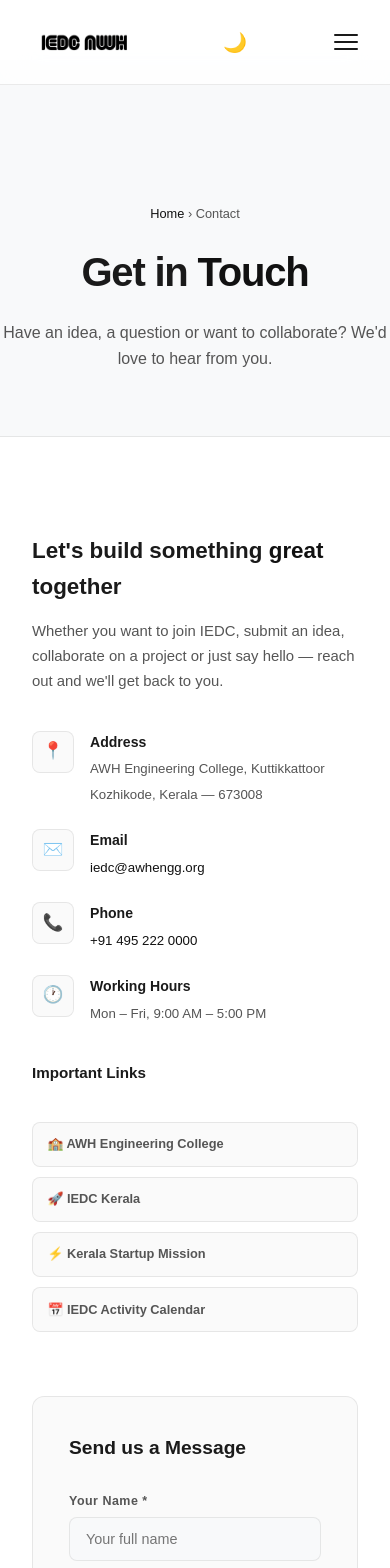
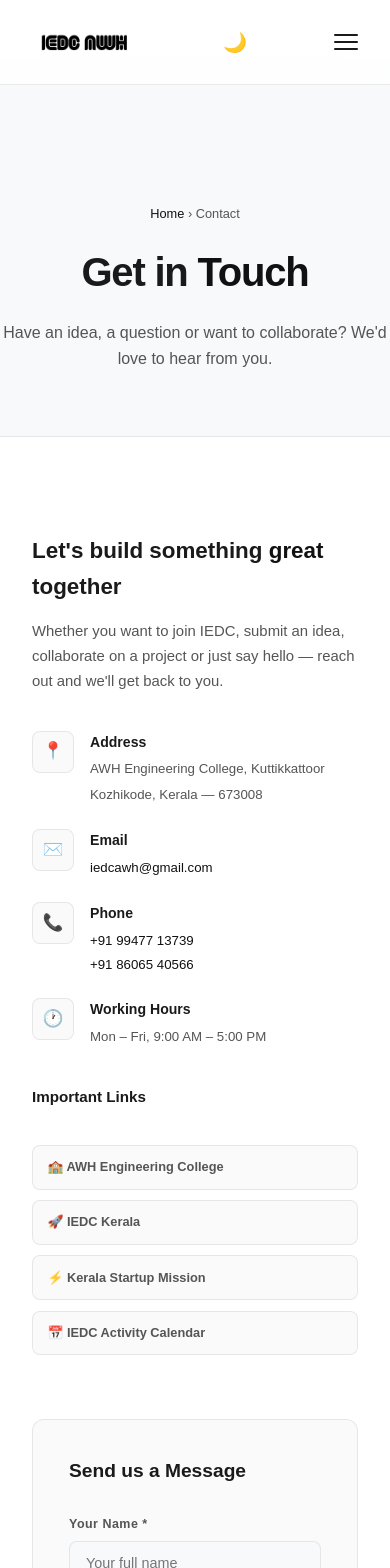
Before and after one commit to Adhilpalangad/iedc_awh, a React (Vite) app in the folder frontend/: page /contact in a window 390 px wide. Shown: the top 1568 px of the page. Built offline with nearby package versions, Linux system fonts and the light colour scheme; a web font is replaced by a local one.

Commit message:
Update email and phone number contact details in Contact page and Footer

```diff
--- a/frontend/src/components/Footer.jsx
+++ b/frontend/src/components/Footer.jsx
@@ -50,8 +50,8 @@ const Footer = () => {
           <div className="fc">
             <h4>Contact Us</h4>
             <p>AWH Engineering College<br/>Kuttikkattoor, Kozhikode<br/>Kerala — 673008</p>
-            <a href="mailto:iedc@awhengg.org">iedc@awhengg.org</a>
-            <a href="tel:+914952220000">+91 495 222 0000</a>
+            <a href="mailto:iedcawh@gmail.com">iedcawh@gmail.com</a>
+            <a href="tel:+919947713739">+91 99477 13739</a>
           </div>
         </div>
 
--- a/frontend/src/pages/Contact.jsx
+++ b/frontend/src/pages/Contact.jsx
@@ -99,15 +99,16 @@ const Contact = () => {
                 <div className="con-icon">✉️</div>
                 <div className="con-it">
                   <strong>Email</strong>
-                  <a href="mailto:iedc@awhengg.org">iedc@awhengg.org</a>
+                  <a href="mailto:iedcawh@gmail.com">iedcawh@gmail.com</a>
                 </div>
               </div>
 
               <div className="con-item">
                 <div className="con-icon">📞</div>
-                <div className="con-it">
+                <div className="con-it" style={{ display: 'flex', flexDirection: 'column', gap: '0.2rem' }}>
                   <strong>Phone</strong>
-                  <a href="tel:+914952220000">+91 495 222 0000</a>
+                  <a href="tel:+919947713739">+91 99477 13739</a>
+                  <a href="tel:+918606540566">+91 86065 40566</a>
                 </div>
               </div>
 
```
